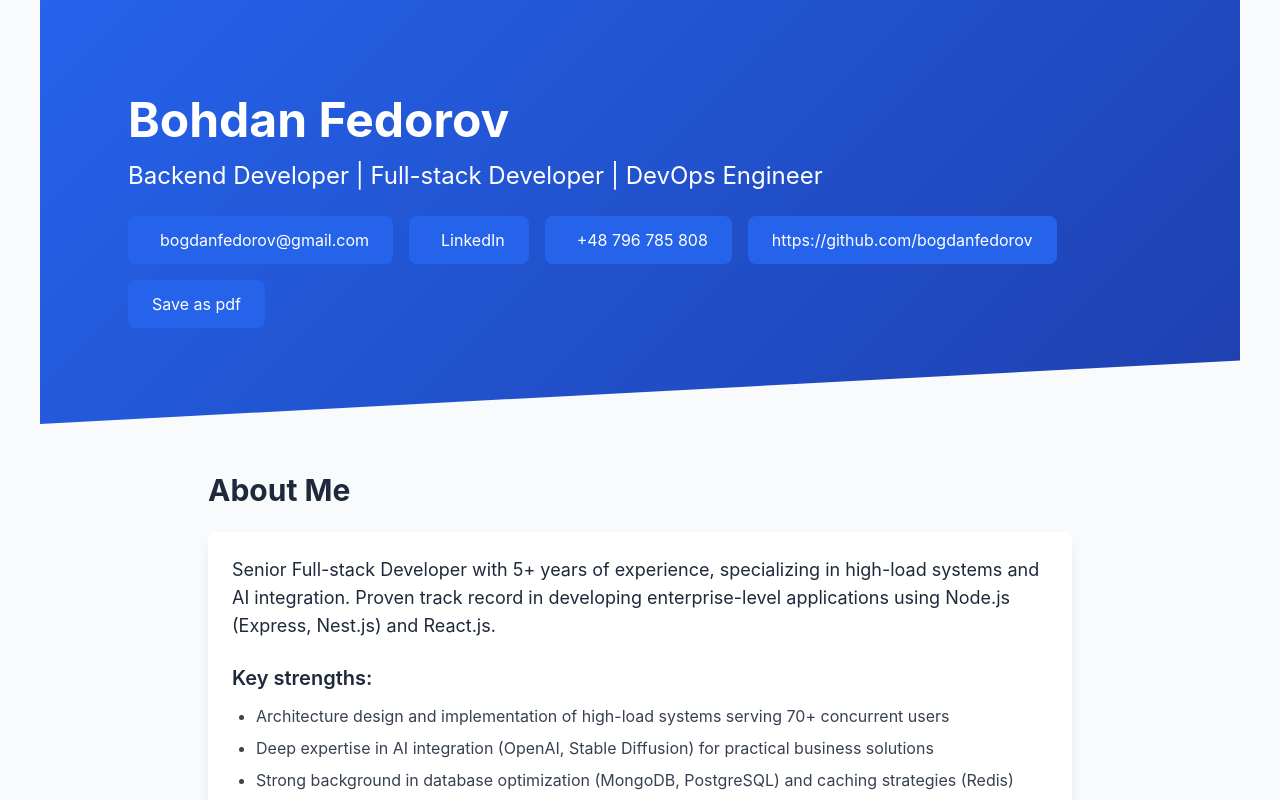
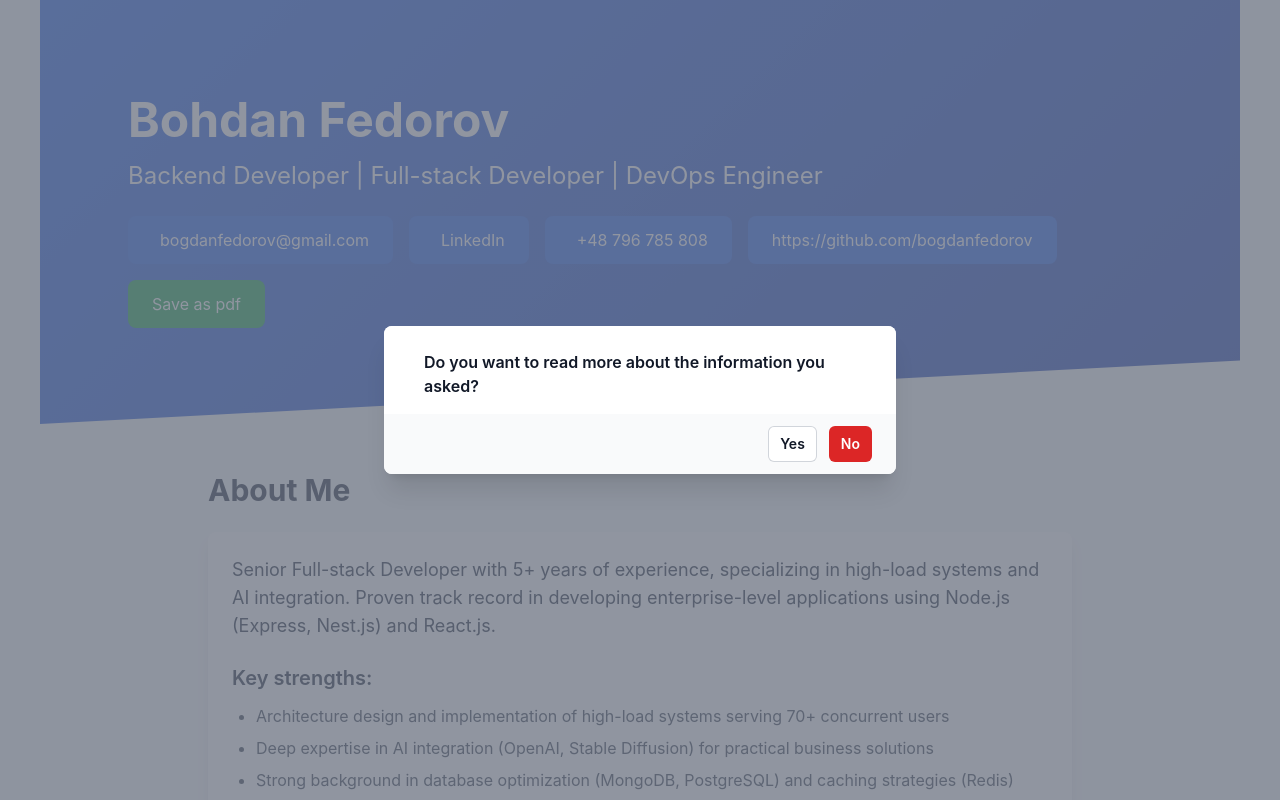
Before and after one commit to bogdanfedorov/bogdanfedorov, a Next.js app: page / in a window 1280 px wide. Both pictures are taken after a click on the button "Save as pdf". Shown: the top 800 px of the page. Built offline with nearby package versions, Linux system fonts and the light colour scheme.

Commit message:
Fix expand button and expiriance description

```diff
--- a/package.json
+++ b/package.json
@@ -12,18 +12,17 @@
     "deploy": "gh-pages -d out"
   },
   "dependencies": {
-    "@types/aos": "^3.0.7",
     "aos": "^2.3.4",
     "next": "15.1.7",
     "react": "^19.0.0",
-    "react-dom": "^19.0.0",
-    "react-to-print": "^3.0.5"
+    "react-dom": "^19.0.0"
   },
   "devDependencies": {
     "@biomejs/biome": "1.9.4",
     "@types/node": "^20",
     "@types/react": "^19",
     "@types/react-dom": "^19",
+    "@types/aos": "^3.0.7",
     "gh-pages": "^6.3.0",
     "postcss": "^8",
     "tailwindcss": "^3.4.1",
--- a/schema.json
+++ b/schema.json
@@ -162,50 +162,28 @@
         "- Team management (1 frontend developer, 2 designers)",
         "- Client communication and requirements analysis",
         "- Project planning and architecture design",
-        "- Management of 70+ active system users",
         "Backend Development:",
         "- Nest.js for main API services",
-        "- GOLANG for microservices and Telegram bots",
-        "- MongoDB for database management",
-        "- Redis for caching and session management",
-        "- Apache Kafka for event streaming",
-        "Access Control System:",
-        "- Multi-level access control implementation",
-        "- Role-based permissions (operators, department heads, administrators)",
-        "- Hierarchical data access management",
-        "- Custom access policies for different user levels",
-        "Lead Management:",
-        "- Integration with Facebook via Make platform",
-        "- Partner API integrations for lead generation",
-        "- Manual lead creation system",
-        "- Automated lead distribution",
-        "- Lead tracking and analytics",
-        "Chat System:",
-        "- Embedded website chat widget",
-        "- AI-powered response generation",
-        "- Multi-operator chat support",
-        "- Message editing and deletion functionality",
-        "- Real-time chat notifications",
+        "- GOLANG for microservices",
+        "- MongoDB and Redis implementation",
+        "- Event-driven architecture with Kafka",
         "Frontend Development:",
-        "- Next.js for frontend application",
-        "- Tailwind CSS for styling",
-        "- Responsive design implementation",
-        "- Real-time updates using WebSocket",
-        "Integration & Communication:",
-        "- Website chat integration with CRM",
-        "- Telegram bot development for client acquisition",
-        "- Make platform integration for Facebook leads",
-        "- Partner API integrations",
-        "Architecture:",
-        "- Microservices design and implementation",
-        "- Event-driven architecture with Kafka",
-        "- Distributed system management",
-        "- Scalable infrastructure for 70+ concurrent users",
+        "- Next.js and React.js",
+        "- Tailwind CSS",
+        "- WebSocket real-time updates",
         "DevOps:",
         "- Docker containerization",
         "- CI/CD pipeline setup",
         "- Infrastructure management",
-        "- Performance monitoring and optimization"
+        "- Performance monitoring",
+        "System Features:",
+        "- Microservices architecture",
+        "- Role-based access control",
+        "- Real-time chat system",
+        "- API integrations",
+        "- Make platform integration for Facebook leads",
+        "- Embedded website chat widget",
+        "- Telegram bot development for client acquisition"
       ],
       "projectHighlights": [
         "Developed enterprise CRM system supporting 70+ concurrent users",
--- a/src/app/globals.css
+++ b/src/app/globals.css
@@ -23,17 +23,6 @@
   .page-break {
     break-after: page;
   }
-
-  div.divFooter {
-    position: fixed;
-    bottom: 0;
-  }
-}
-
-@media screen {
-  div.divFooter {
-    display: none;
-  }
 }
 
 :root {
@@ -41,6 +30,7 @@
   --secondary: #1e40af;
   --background: #f8fafc;
   --text: #1e293b;
+  --green: #16a34a;
 }
 
 body {
@@ -93,6 +83,14 @@ body {
   transition: background 0.2s;
 }
 
+.contact-button-green {
+  background: var(--green);
+  color: white;
+  padding: 0.75rem 1.5rem;
+  border-radius: 0.5rem;
+  transition: background 0.2s;
+}
+
 .contact-button:hover {
   background: var(--secondary);
 }
--- a/src/features/CV/CV.tsx
+++ b/src/features/CV/CV.tsx
@@ -1,18 +1,40 @@
 "use client";
 import { FC, useState } from "react";
 import { CV_JSON } from "./types";
+import { useExpanded } from "./useExpanded";
 
 type CVProps = {
   schema: CV_JSON;
 };
 
 const CV: FC<CVProps> = ({ schema }) => {
-  const [expandedJobs, setExpandedJobs] = useState<number[]>([]);
+  const {
+    toggleOne: toggleJobDetails,
+    toggleAll: toggleAllJobDetails,
+    has: expandedJobsHas,
+  } = useExpanded(schema.hasOccupation.length);
+  const [isPrintModal, setIsModalPrint] = useState<boolean>(false);
 
-  const toggleJobDetails = (index: number) => {
-    setExpandedJobs((prev) =>
-      prev.includes(index) ? prev.filter((i) => i !== index) : [...prev, index],
-    );
+  const togglePrintModal = () => {
+    setIsModalPrint((prev) => !prev);
+  };
+
+  const callPrint = () => {
+    togglePrintModal();
+    setTimeout(() => {
+      if (window !== undefined) {
+        window.print();
+      }
+    }, 100);
+  };
+
+  const callPrintAll = () => {
+    toggleAllJobDetails(true);
+    callPrint();
+  };
+  const callPrintShort = () => {
+    toggleAllJobDetails(false);
+    callPrint();
   };
 
   return (
@@ -48,12 +70,8 @@ const CV: FC<CVProps> = ({ schema }) => {
                   {schema.contact_information.github}
                 </a>
                 <button
-                  className="contact-button print:opacity-0"
-                  onClick={() => {
-                    if (window !== undefined) {
-                      window.print();
-                    }
-                  }}
+                  className="contact-button-green print:opacity-0"
+                  onClick={togglePrintModal}
                 >
                   Save as pdf
                 </button>
@@ -107,7 +125,7 @@ const CV: FC<CVProps> = ({ schema }) => {
               {schema.hasOccupation.map((job, index) => (
                 <div
                   key={index}
-                  className="experience-item"
+                  className={`experience-item ${expandedJobsHas(index) ? "page" : ""}`}
                   data-aos="fade-up"
                   onClick={() => toggleJobDetails(index)}
                 >
@@ -118,7 +136,7 @@ const CV: FC<CVProps> = ({ schema }) => {
                         {job.startDate} - {job.endDate}
                       </span>
                       <span className="text-gray-600">
-                        {expandedJobs.includes(index) ? "▼" : "▶"}
+                        {expandedJobsHas(index) ? "▼" : "▶"}
                       </span>
                     </div>
                   </div>
@@ -129,7 +147,7 @@ const CV: FC<CVProps> = ({ schema }) => {
                   </p>
                   <p className="text-gray-600 mb-4">{job.location.name}</p>
 
-                  {expandedJobs.includes(index) && (
+                  {expandedJobsHas(index) && (
                     <div className="mt-4 space-y-6">
                       {job.skills && (
                         <div className="mb-6">
@@ -193,11 +211,11 @@ const CV: FC<CVProps> = ({ schema }) => {
 
           <section className="mb-16">
             <h2 className="text-3xl font-bold mb-6">Technical Expertise</h2>
-            <div className="grid grid-cols-1 md:grid-cols-2 lg:grid-cols-3 gap-6">
+            <div className="grid grid-cols-1 md:grid-cols-2 print:grid-cols-2 gap-6">
               {schema.knowsAbout.map((category, index) => (
                 <div
                   key={index}
-                  className="skill-card page"
+                  className="skill-card"
                   data-aos="fade-up"
                   data-aos-delay={index * 100}
                 >
@@ -214,7 +232,9 @@ const CV: FC<CVProps> = ({ schema }) => {
             </div>
           </section>
 
-          <section className="mb-16" data-aos="fade-up">
+          <div className="break-after-page"></div>
+
+          <section className="mb-5" data-aos="fade-up">
             <h2 className="text-3xl font-bold mb-6">Languages</h2>
             <div className="grid grid-cols-2 md:grid-cols-4 gap-4">
               {schema.knowsLanguage.map((lang, index) => (
@@ -226,7 +246,7 @@ const CV: FC<CVProps> = ({ schema }) => {
             </div>
           </section>
 
-          <section className="mb-16" data-aos="fade-up">
+          <section className="mb-5" data-aos="fade-up">
             <h2 className="text-3xl font-bold mb-6">Education</h2>
             <div className="space-y-6">
               {schema.alumniOf.map((edu, index) => (
@@ -241,8 +261,7 @@ const CV: FC<CVProps> = ({ schema }) => {
             </div>
           </section>
 
-          <div className="break-after-page"></div>
-          <section className="mb-16" data-aos="fade-up">
+          <section className="mb-5" data-aos="fade-up">
             <h2 className="text-3xl font-bold mb-6">Looking for</h2>
             <div className="bg-white p-6 rounded-lg shadow-lg">
               <ul className="space-y-2">
@@ -257,7 +276,59 @@ const CV: FC<CVProps> = ({ schema }) => {
         </div>
       </div>
 
-      <div className="divFooter">{schema.contact_information.website}</div>
+      <footer className="hidden print:block print:fixed print:bottom-0">
+        {schema.contact_information.website}
+      </footer>
+
+      {isPrintModal && (
+        <div
+          className="relative z-10 print:hidden"
+          aria-labelledby="modal-title"
+          role="dialog"
+          aria-modal="true"
+        >
+          <div
+            className="fixed inset-0 bg-gray-500/75 transition-opacity"
+            aria-hidden="true"
+          ></div>
+
+          <div className="fixed inset-0 z-10 w-screen overflow-y-auto">
+            <div className="flex min-h-full items-end justify-center p-4 text-center sm:items-center sm:p-0">
+              <div className="relative transform overflow-hidden rounded-lg bg-white text-left shadow-xl transition-all sm:my-8 sm:w-full sm:max-w-lg">
+                <div className="bg-white px-4 pt-5 pb-4 sm:p-6 sm:pb-4">
+                  <div className="sm:flex sm:items-start">
+                    <div className="mt-3 text-center sm:mt-0 sm:ml-4 sm:text-left">
+                      <h3
+                        className="text-base font-semibold text-gray-900"
+                        id="modal-title"
+                      >
+                        Do you want to read more about the information you
+                        asked?
+                      </h3>
+                    </div>
+                  </div>
+                </div>
+                <div className="bg-gray-50 px-4 py-3 sm:flex sm:flex-row-reverse sm:px-6">
+                  <button
+                    type="button"
+                    onClick={callPrintShort}
+                    className="inline-flex w-full justify-center rounded-md bg-red-600 px-3 py-2 text-sm font-semibold text-white shadow-xs hover:bg-red-500 sm:ml-3 sm:w-auto"
+                  >
+                    No
+                  </button>
+                  <button
+                    type="button"
+                    onClick={callPrintAll}
+                    className="mt-3 inline-flex w-full justify-center rounded-md bg-white px-3 py-2 text-sm font-semibold text-gray-900 ring-1 shadow-xs ring-gray-300 ring-inset hover:bg-gray-50 sm:mt-0 sm:w-auto"
+                  >
+                    Yes
+                  </button>
+                </div>
+              </div>
+            </div>
+          </div>
+        </div>
+      )}
     </>
   );
 };
--- /dev/null
+++ b/src/features/CV/useExpanded.ts
@@ -0,0 +1,34 @@
+import { useState } from "react";
+
+export const useExpanded = (originalJobsListLength: number = 0) => {
+  const expandedAll = new Set(Array(originalJobsListLength).keys());
+  const expandedNone = new Set<number>();
+
+  const [expanded, setExpanded] = useState<Set<number>>(expandedNone);
+
+  const [, rerender] = useState({});
+
+  const toggleOne = (index: number) => {
+    expanded.has(index) ? expanded.delete(index) : expanded.add(index);
+
+    rerender({});
+  };
+
+  const toggleAll = (expandAll?: boolean) => {
+    setExpanded((prev) =>
+      expandAll !== undefined
+        ? expandAll
+          ? expandedAll
+          : expandedNone
+        : prev.size === originalJobsListLength
+          ? expandedNone
+          : expandedAll,
+    );
+  };
+
+  return {
+    has: expanded.has.bind(expanded),
+    toggleOne,
+    toggleAll,
+  };
+};
```
Also changed, not shown: 1 other file (tests, documents, lock files or other folders).
